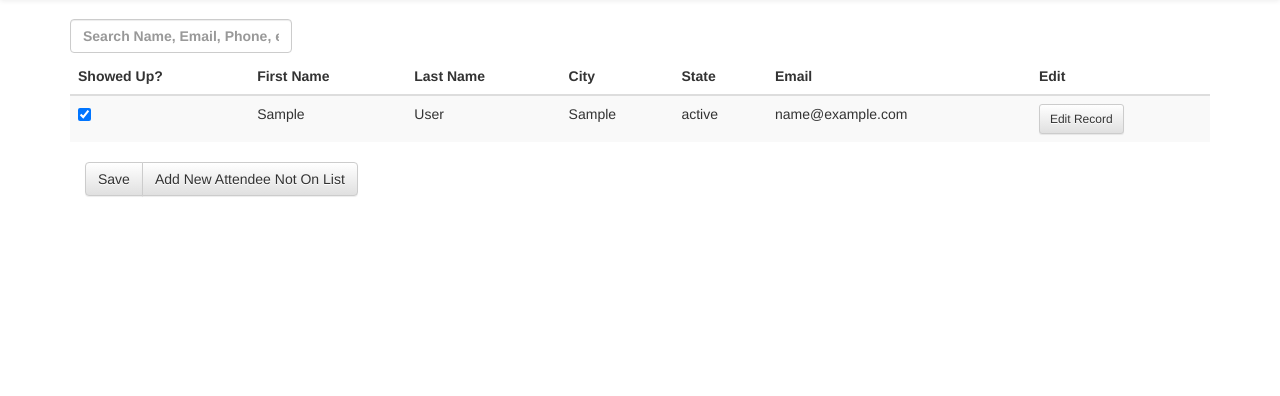
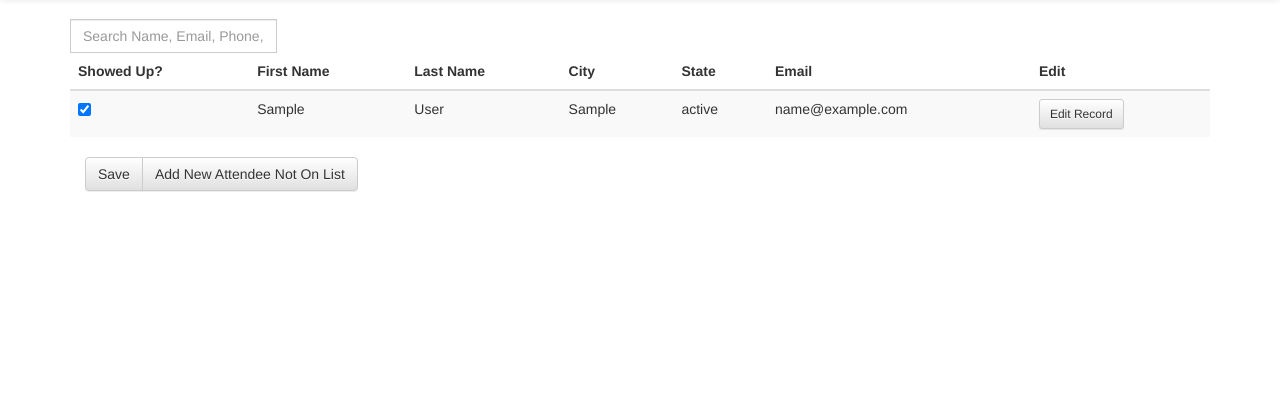
Before and after one commit to diversified-cheesecake/bk-event, a Django app: page /entry/ in a window 1280 px wide. Shown: the part 51-447 px from the top of the page. Run offline with Django 3.2, Linux system fonts and the light colour scheme; tables that the repository leaves empty hold one stand-in row (values such as "Sample post"); some libraries are stand-ins or nearby versions.

Commit message:
search bar

```diff
--- a/event/templates/event/entry_page.html
+++ b/event/templates/event/entry_page.html
@@ -52,7 +52,9 @@ myApp.controller("MyCtrl", function($scope) {
  -->
 
 
-<label><input ng-model="searchText" class="form-control" placeholder="Search Name, Email, Phone, etc."></label>
+<div class="input-group">
+	<input ng-model="searchText" class="form-control" placeholder="Search Name, Email, Phone, etc.">
+</div>
 <form method="POST" id="theform" action="save-data">
 	{% csrf_token %}
 	<table class="table table-striped" id="searchTextResults">
```
